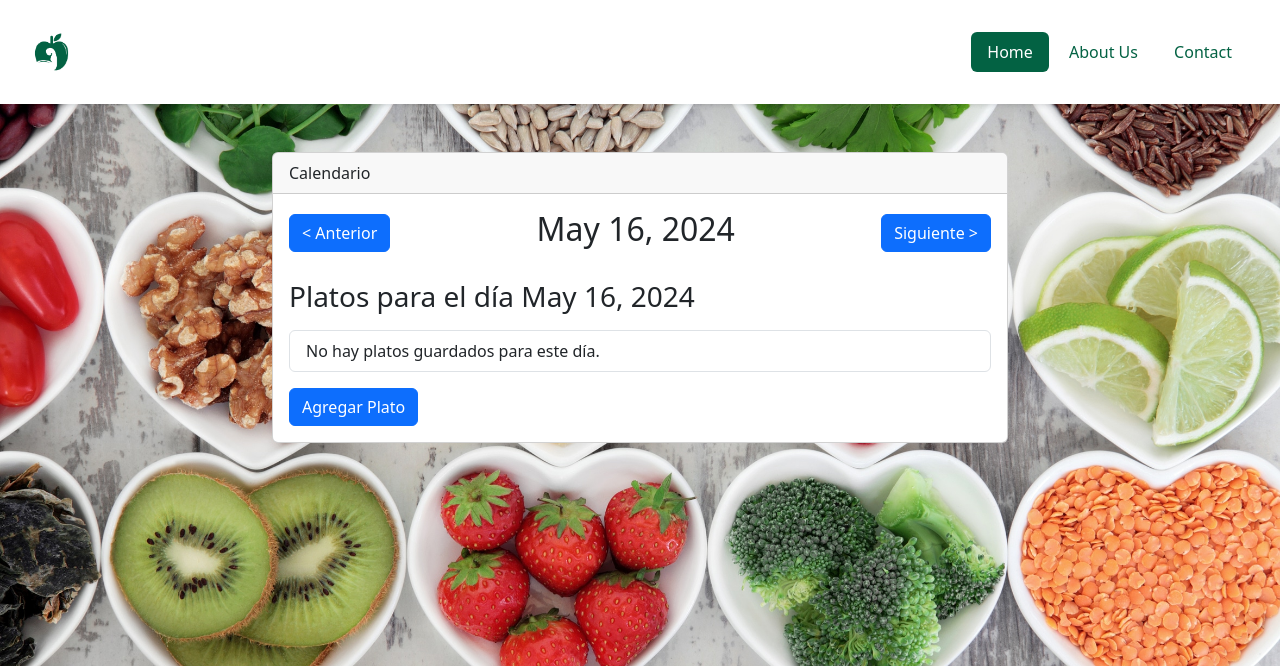
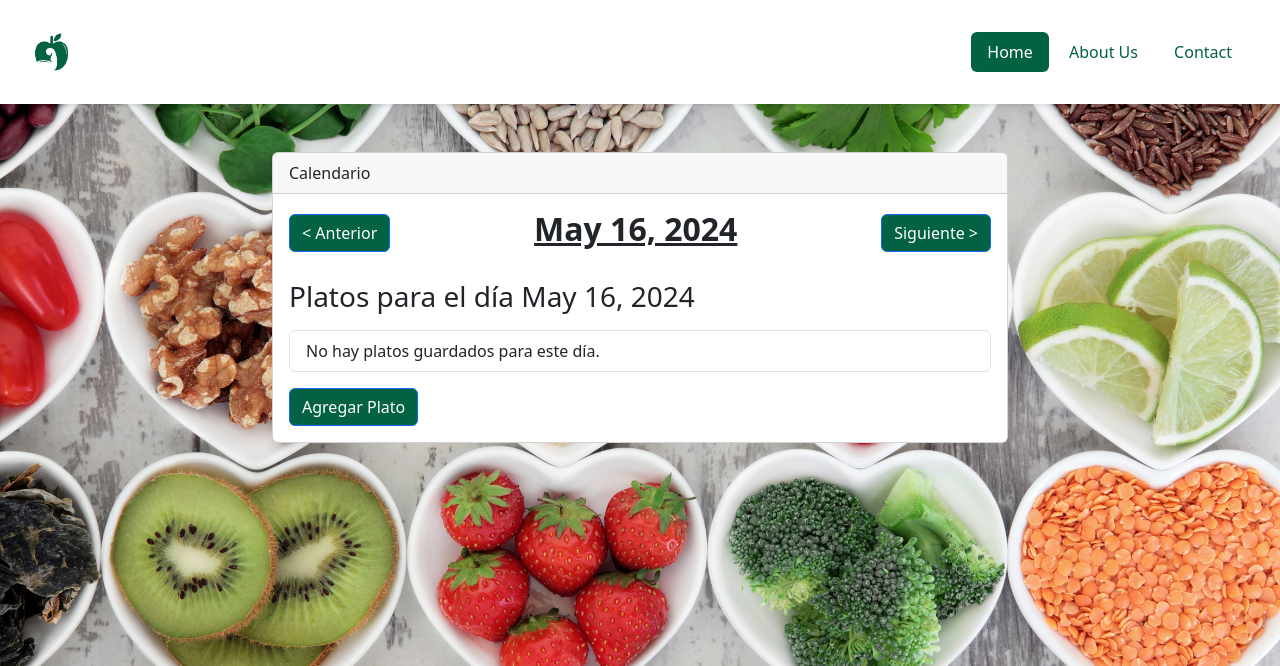
Before and after one commit to RaulFilip16/FoodAndNutrition, a Django app: page /seleccionar-dia/ in a window 1280 px wide. Shown: the top 666 px of the page. Run offline with Django 5.2, Linux system fonts and the light colour scheme; data comes from the database, SQL or seed files in the repository; both versions use the stored data as it was after the commit.

Commit message:
Buttons "Anterior", "Siguiente" and "Agregar Plato" green

```diff
--- a/test1/templates/seleccionar_dia.html
+++ b/test1/templates/seleccionar_dia.html
@@ -38,9 +38,9 @@
                     <div class="card-header">Calendario</div>
                     <div class="card-body">
                         <div class="d-flex justify-content-between align-items-center mb-4">
-                            <a href="?date={{ previous_date|date:'Y-m-d' }}" class="btn btn-primary">&lt; Anterior</a>
-                            <h2>{{ current_date }}</h2>
-                            <a href="?date={{ next_date|date:'Y-m-d' }}" class="btn btn-primary">Siguiente &gt;</a>
+                            <a href="?date={{ previous_date|date:'Y-m-d' }}" class="btn btn-primary" style="background-color: #036243;">&lt; Anterior</a>
+                            <h2 style="text-decoration: underline; font-weight: bold;">{{ current_date }}</h2>
+                            <a href="?date={{ next_date|date:'Y-m-d' }}" class="btn btn-primary" style="background-color: #036243;">Siguiente &gt;</a>
                         </div>
                         <!-- Mostrar los platos para el día actual -->
                         <h3 class="mb-3">Platos para el día {{ current_date }}</h3>
@@ -52,7 +52,7 @@
                                         <a href="{% url 'eliminar_plato' plato.id %}"
                                            class="btn btn-danger">Eliminar</a>
                                         <a href="{% url 'modificar_plato' plato.id %}"
-                                           class="btn btn-primary">Modificar</a>
+                                           class="btn btn-primary" style="background-color: #036243;">Modificar</a>
                                         <!-- Agregar enlace o botón para modificar el plato -->
                                     </div>
                                 </li>
@@ -60,7 +60,7 @@
                                 <li class="list-group-item">No hay platos guardados para este día.</li>
                             {% endfor %}
                         </ul>
-                        <button id="openPopupBtn" class="btn btn-primary mt-3">Agregar Plato</button>
+                        <button id="openPopupBtn" class="btn btn-primary mt-3" style="background-color: #036243;">Agregar Plato</button>
                     </div>
                 </div>
             </div>
@@ -72,7 +72,7 @@
             <div class="modal-content">
                 <div class="modal-header">
                     <h5 class="modal-title">Agregar Plato</h5>
-                    <button type="button" class="close" onclick="closePopup()">
+                    <button type="button" class="close" onclick="closePopup()" style="position: absolute; top: 10px; right: 10px;">
                         <span aria-hidden="true">&times;</span>
                     </button>
                 </div>
@@ -80,12 +80,13 @@
                     <form method="post">
                         {% csrf_token %}
                         {{ form.as_p }}
-                        <button type="submit" class="btn btn-success mt-3">Agregar plato</button>
+                        <button type="submit" class="btn btn-success mt-3" style="background-color: #036243;">Agregar plato</button>
                     </form>
                 </div>
             </div>
         </div>
     </div>
+
     </body>
     <script>
         function openPopup() {
```
Also changed, not shown: test1/db.sqlite3.
